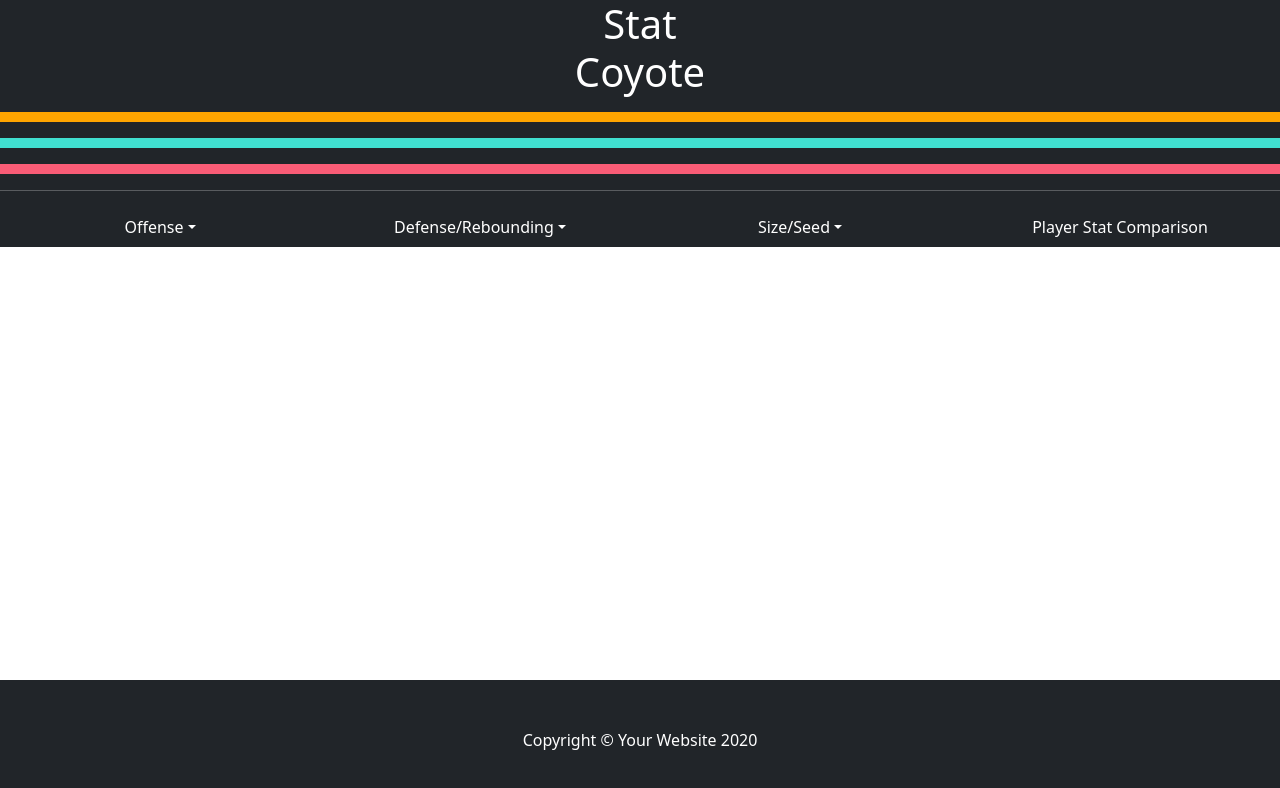
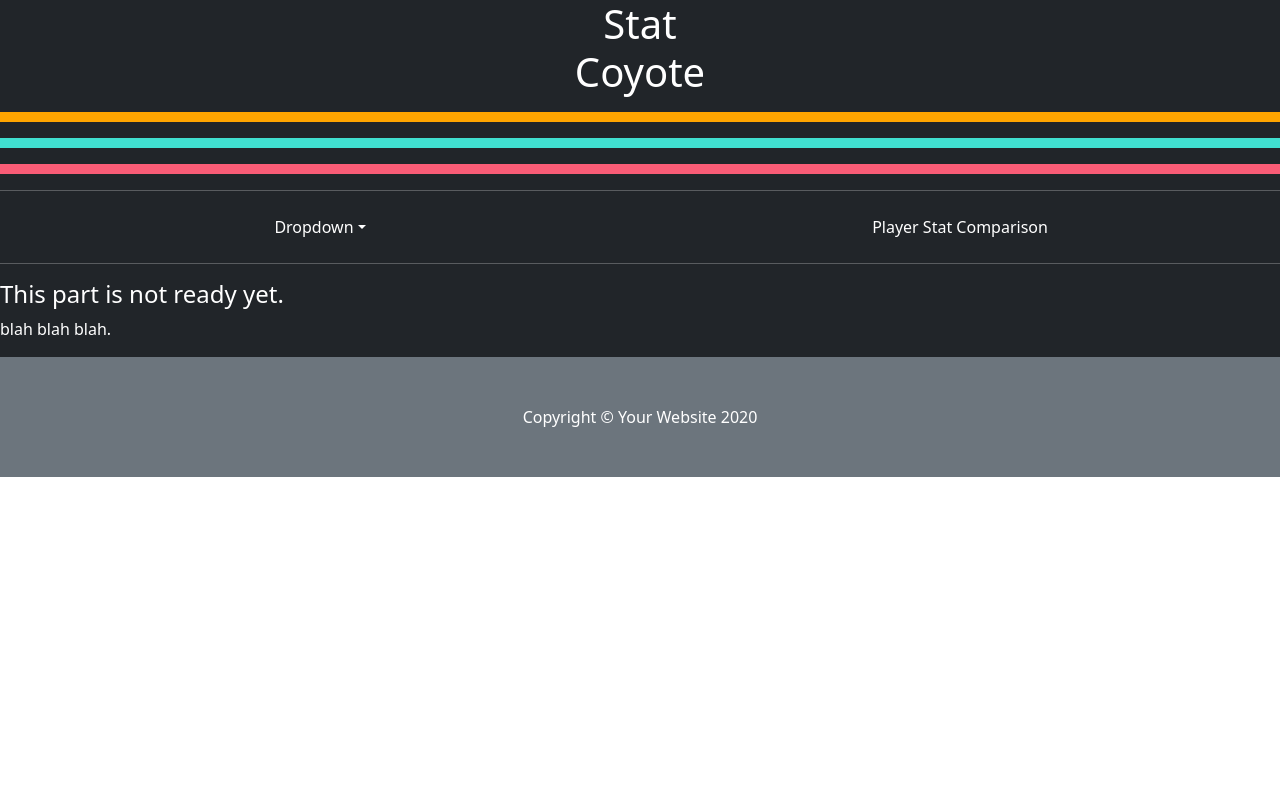
Before and after one commit to jekijo/NBAsite, a React (Create React App) app: page /statcomp in a window 1280 px wide. Shown: the top 788 px of the page. Built offline with nearby package versions, Linux system fonts and the light colour scheme.

Commit message:
added statcomp page and updated footer

```diff
--- a/src/App.js
+++ b/src/App.js
@@ -7,14 +7,11 @@ import Playmaking from './Playmaking';
 import Rebounding from './Rebounding';
 import DefensiveStats from './DefensiveStats';
 import SizeSeed from './SizeSeed';
-
-/*
-
-*/
+import StatComp from './StatComp';
 
 export default function App() {
   return (
-      <div className='bg-dark'>
+      <div className='bg-dark text-white'>
         <Header />
           <Routes>
             <Route exact path='' element={<Home />} />
@@ -23,6 +20,7 @@ export default function App() {
             <Route exact path='/rebounding' element={<Rebounding />} />
             <Route exact path='/defense' element={<DefensiveStats />} />
             <Route exact path='/sizeseed' element={<SizeSeed />} />
+            <Route exact path='/statcomp' element={<StatComp />} />
           </Routes>
         <Footer />
       </div>
@@ -33,55 +31,21 @@ export default function App() {
 
 function Tabs () {
   return (
-    <div>
+    <div class='dropdown'>
         <ul class="nav nav-pills nav-justified">
-        <li class="nav-item dropdown">
-            <a class="nav-link dropdown-toggle text-white"
-            data-toggle="dropdown"
-            href="#" role="button"
-            aria-haspopup="true"
-            aria-expanded="false">Offense</a>
-            <div class="dropdown-menu">
-              <a class="dropdown-item" href="#">Action</a>
-              <a class="dropdown-item" href="#">Another action</a>
-              <a class="dropdown-item" href="#">Something else here</a>
-              <div class="dropdown-divider"></div>
-              <a class="dropdown-item" href="#">Separated link</a>
-            </div>
-          </li>
           <li class="nav-item dropdown">
-            <a class="nav-link dropdown-toggle text-white"
-              data-toggle="dropdown"
-              href="#" role="button"
-              aria-haspopup="true"
-              aria-expanded="false">Defense/Rebounding</a>
-            <div class="dropdown-menu">
-              <a class="dropdown-item" href="#">Action</a>
-              <a class="dropdown-item" href="#">Another action</a>
-              <a class="dropdown-item" href="#">Something else here</a>
-              <div class="dropdown-divider"></div>
-              <a class="dropdown-item" href="#">Separated link</a>
-            </div>
-          </li>
-          <li class="nav-item dropdown">
-            <a class="nav-link dropdown-toggle text-white"
-              data-toggle="dropdown"
-              href="#" role="button"
-              aria-haspopup="true"
-              aria-expanded="false">Size/Seed</a>
-            <div class="dropdown-menu">
-              <a class="dropdown-item" href="#">Action</a>
-              <a class="dropdown-item" href="#">Another action</a>
-              <a class="dropdown-item" href="#">Something else here</a>
-              <div class="dropdown-divider"></div>
-              <a class="dropdown-item" href="#">Separated link</a>
-            </div>
+            <a class="text-white nav-link dropdown-toggle" data-bs-toggle="dropdown" href="#" role="button" aria-expanded="false">Dropdown</a>
+            <ul class="dropdown-menu">
+              <li><a class="dropdown-item" href="#">Action</a></li>
+              <li><a class="dropdown-item" href="#">Another action</a></li>
+              <li><a class="dropdown-item" href="#">Something else here</a></li>
+            </ul>
           </li>
           <li class="nav-item">
-            <a class="nav-link text-white" href="#">Player Stat Comparison</a>
+            <Link class="nav-link text-white" to="/statcomp">Player Stat Comparison</Link>
           </li>
         </ul>
-      </div>
+    </div>
   );
 }
 
@@ -89,7 +53,7 @@ function Tabs () {
 function Footer() {
   return (
     <div className="footer">
-      <footer class="py-5 bg-dark fixed-bottom">
+      <footer class="py-5 bg-secondary">
         <div class="container">
           <p class="m-0 text-center text-white">
             Copyright &copy; Your Website 2020
--- /dev/null
+++ b/src/StatComp.js
@@ -0,0 +1,11 @@
+import React from 'react';
+
+export default function StatComp () {
+    return (
+      <div className='text-white bg-dark'>
+        <hr className='bg-white'/>
+        <h4>This part is not ready yet.</h4>
+        <p>blah blah blah.</p>
+      </div>
+    );
+  }
```
